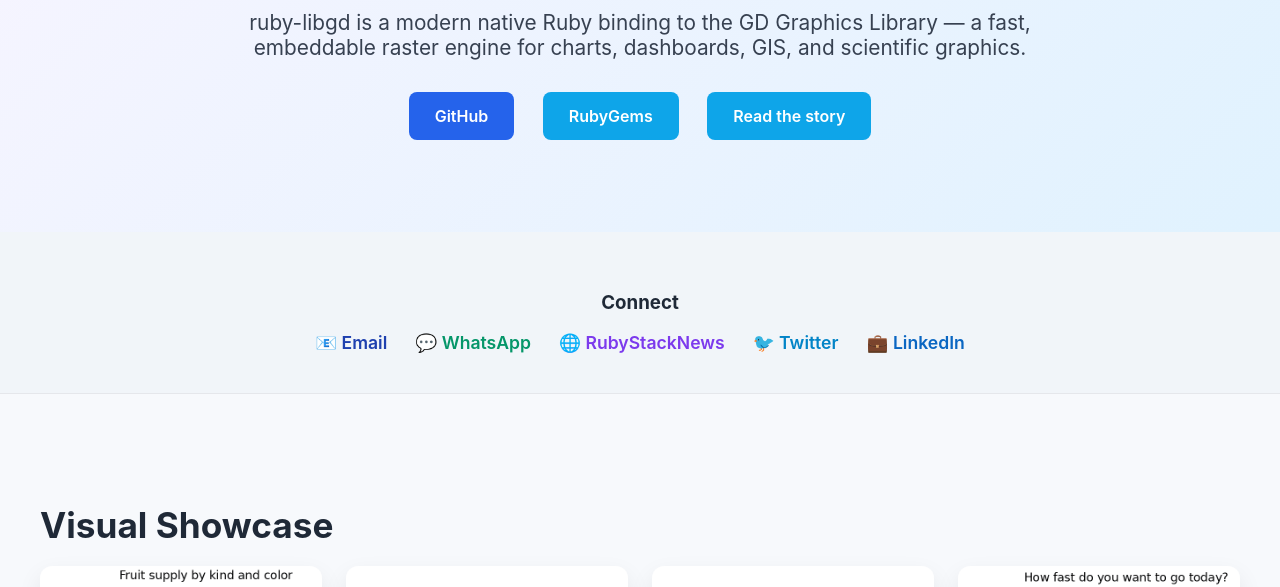
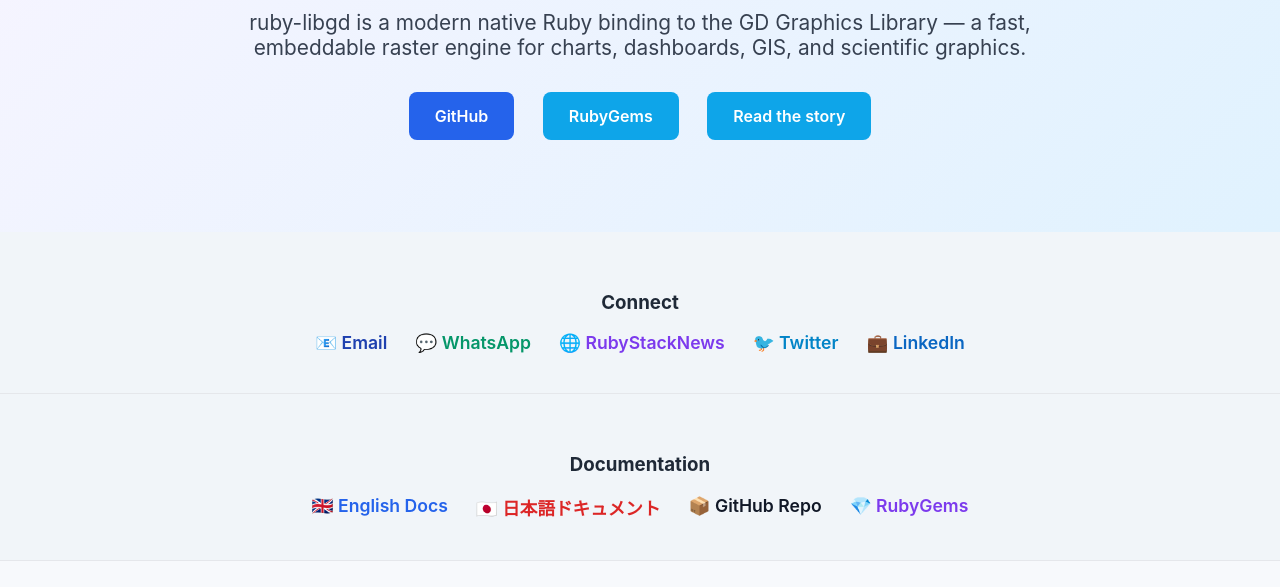
Before and after one commit to ggerman/ruby-libgd, a plain HTML site: page docs/index.html in a window 1280 px wide. Shown: the part 371-958 px from the top of the page. Drawn offline with Linux system fonts and the light colour scheme.

Commit message:
add Tutorial links to the page

```diff
--- a/docs/index.html
+++ b/docs/index.html
@@ -134,6 +134,27 @@
   </div>
 </div>
 
+<div class="connect-bar">
+  <h3>Documentation</h3>
+  <div class="connect-links">
+    <a href="/ruby-libgd/index.html" style="color:#2563eb;">
+      🇬🇧 English Docs
+    </a>
+
+    <a href="/ruby-libgd/jp/index.html" style="color:#dc2626;">
+      🇯🇵 日本語ドキュメント
+    </a>
+
+    <a href="https://github.com/ggerman/ruby-libgd" target="_blank" style="color:#111827;">
+      📦 GitHub Repo
+    </a>
+
+    <a href="https://rubygems.org/gems/ruby-libgd" target="_blank" style="color:#7c3aed;">
+      💎 RubyGems
+    </a>
+  </div>
+</div>
+
 <section>
   <h2>Visual Showcase</h2>
   <div class="grid">
```
